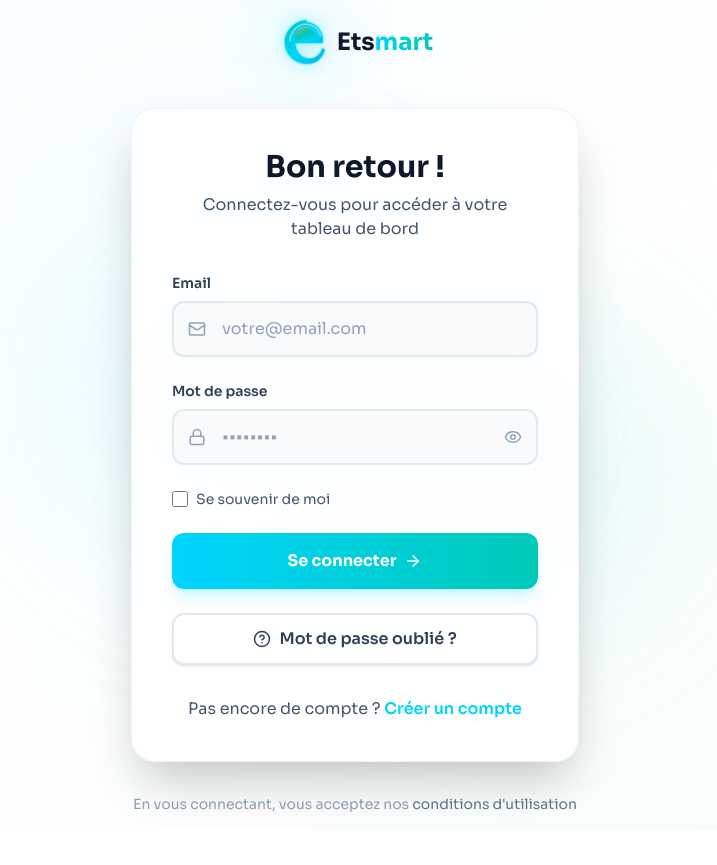
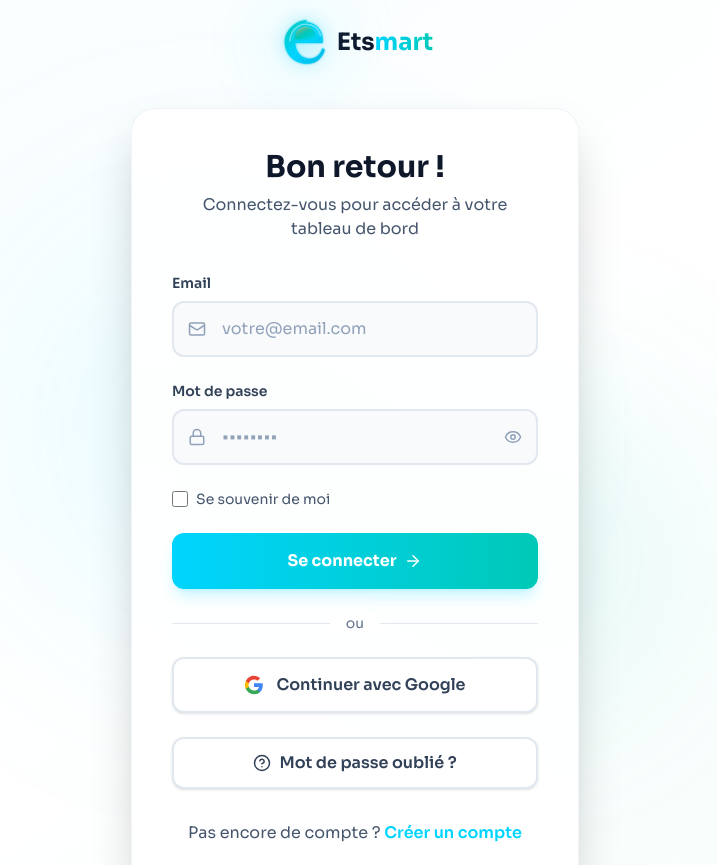
Before and after one commit to elky431-debug/Etsmart, a Next.js app: page /login in a window 1280 px wide. Shown: the top 865 px of the page, without its empty margins (285-1002 px from the left). Before the commit the page ends 830 px from the top, so only its background shows below. Built offline with nearby package versions, Linux system fonts and the light colour scheme; no server answers.

Commit message:
✨ Ajout authentification Google OAuth - Boutons sur login et register

```diff
--- a/src/app/auth/callback/route.ts
+++ b/src/app/auth/callback/route.ts
@@ -13,12 +13,35 @@ export async function GET(request: NextRequest) {
     const { error, data } = await supabase.auth.exchangeCodeForSession(code);
 
     if (!error && data.user) {
-      // Check if user is new (created in the last 60 seconds) → redirect to pricing
+      // Check if user is new (created in the last 60 seconds)
       const createdAt = new Date(data.user.created_at || '');
       const now = new Date();
       const isNewUser = (now.getTime() - createdAt.getTime()) < 60000; // 60 seconds
 
+      // For new users, ensure profile is created in users table
       if (isNewUser) {
+        try {
+          // Extract full name from user metadata (Google provides this)
+          const fullName = data.user.user_metadata?.full_name ||
+                          data.user.user_metadata?.name ||
+                          data.user.email?.split('@')[0] ||
+                          null;
+
+          // Try to create user profile (will fail silently if trigger already created it)
+          await supabase
+            .from('users')
+            .upsert({
+              id: data.user.id,
+              email: data.user.email!,
+              full_name: fullName,
+            }, {
+              onConflict: 'id'
+            });
+        } catch (err) {
+          // Silently ignore - trigger likely already created it or user exists
+          // This is not critical for OAuth flow
+        }
+
         // New user → redirect to pricing/paywall
         return NextResponse.redirect(new URL('/pricing', request.url));
       } else {
--- a/src/app/login/page.tsx
+++ b/src/app/login/page.tsx
@@ -13,8 +13,9 @@ export default function LoginPage() {
   const [password, setPassword] = useState('');
   const [showPassword, setShowPassword] = useState(false);
   const [isLoading, setIsLoading] = useState(false);
+  const [isGoogleLoading, setIsGoogleLoading] = useState(false);
   const [error, setError] = useState<string | null>(null);
-  const { signIn } = useAuth();
+  const { signIn, signInWithGoogle } = useAuth();
   const router = useRouter();
 
   const handleSubmit = async (e: React.FormEvent) => {
@@ -29,6 +30,18 @@ export default function LoginPage() {
     } catch (err: any) {
       setError(err.message || 'Email ou mot de passe incorrect');
       setIsLoading(false);
+    }
+  };
+
+  const handleGoogleSignIn = async () => {
+    setError(null);
+    setIsGoogleLoading(true);
+    try {
+      await signInWithGoogle();
+      // Redirect will be handled by Supabase OAuth flow
+    } catch (err: any) {
+      setError(err.message || 'Erreur lors de la connexion avec Google');
+      setIsGoogleLoading(false);
     }
   };
 
@@ -126,9 +139,9 @@ export default function LoginPage() {
 
             <motion.button
               type="submit"
-              disabled={isLoading}
-              whileHover={{ scale: isLoading ? 1 : 1.02 }}
-              whileTap={{ scale: isLoading ? 1 : 0.98 }}
+              disabled={isLoading || isGoogleLoading}
+              whileHover={{ scale: isLoading || isGoogleLoading ? 1 : 1.02 }}
+              whileTap={{ scale: isLoading || isGoogleLoading ? 1 : 0.98 }}
               className="w-full flex items-center justify-center gap-2 py-4 bg-gradient-to-r from-[#00d4ff] to-[#00c9b7] text-white font-bold rounded-xl hover:shadow-xl hover:shadow-[#00d4ff]/30 transition-all shadow-lg shadow-[#00d4ff]/20 disabled:opacity-50 disabled:cursor-not-allowed"
             >
               {isLoading ? (
@@ -140,6 +153,55 @@ export default function LoginPage() {
                 <>
                   Se connecter
                   <ArrowRight size={18} />
+                </>
+              )}
+            </motion.button>
+
+            {/* Divider */}
+            <div className="relative my-6">
+              <div className="absolute inset-0 flex items-center">
+                <div className="w-full border-t border-slate-200"></div>
+              </div>
+              <div className="relative flex justify-center text-sm">
+                <span className="px-4 bg-white text-slate-500">ou</span>
+              </div>
+            </div>
+
+            {/* Google Sign In Button */}
+            <motion.button
+              type="button"
+              onClick={handleGoogleSignIn}
+              disabled={isLoading || isGoogleLoading}
+              whileHover={{ scale: isLoading || isGoogleLoading ? 1 : 1.02 }}
+              whileTap={{ scale: isLoading || isGoogleLoading ? 1 : 0.98 }}
+              className="w-full flex items-center justify-center gap-3 py-3.5 bg-white text-slate-700 font-semibold rounded-xl border-2 border-slate-200 hover:border-slate-300 hover:shadow-md transition-all shadow-sm disabled:opacity-50 disabled:cursor-not-allowed"
+            >
+              {isGoogleLoading ? (
+                <svg className="animate-spin h-5 w-5" viewBox="0 0 24 24">
+                  <circle className="opacity-25" cx="12" cy="12" r="10" stroke="currentColor" strokeWidth="4" fill="none" />
+                  <path className="opacity-75" fill="currentColor" d="M4 12a8 8 0 018-8V0C5.373 0 0 5.373 0 12h4zm2 5.291A7.962 7.962 0 014 12H0c0 3.042 1.135 5.824 3 7.938l3-2.647z" />
+                </svg>
+              ) : (
+                <>
+                  <svg className="w-5 h-5" viewBox="0 0 24 24">
+                    <path
+                      fill="#4285F4"
+                      d="M22.56 12.25c0-.78-.07-1.53-.2-2.25H12v4.26h5.92c-.26 1.37-1.04 2.53-2.21 3.31v2.77h3.57c2.08-1.92 3.28-4.74 3.28-8.09z"
+                    />
+                    <path
+                      fill="#34A853"
+                      d="M12 23c2.97 0 5.46-.98 7.28-2.66l-3.57-2.77c-.98.66-2.23 1.06-3.71 1.06-2.86 0-5.29-1.93-6.16-4.53H2.18v2.84C3.99 20.53 7.7 23 12 23z"
+                    />
+                    <path
+                      fill="#FBBC05"
+                      d="M5.84 14.09c-.22-.66-.35-1.36-.35-2.09s.13-1.43.35-2.09V7.07H2.18C1.43 8.55 1 10.22 1 12s.43 3.45 1.18 4.93l2.85-2.22.81-.62z"
+                    />
+                    <path
+                      fill="#EA4335"
+                      d="M12 5.38c1.62 0 3.06.56 4.21 1.64l3.15-3.15C17.45 2.09 14.97 1 12 1 7.7 1 3.99 3.47 2.18 7.07l3.66 2.84c.87-2.6 3.3-4.53 6.16-4.53z"
+                    />
+                  </svg>
+                  Continuer avec Google
                 </>
               )}
             </motion.button>
--- a/src/app/register/page.tsx
+++ b/src/app/register/page.tsx
@@ -14,8 +14,9 @@ export default function RegisterPage() {
   const [password, setPassword] = useState('');
   const [showPassword, setShowPassword] = useState(false);
   const [isLoading, setIsLoading] = useState(false);
+  const [isGoogleLoading, setIsGoogleLoading] = useState(false);
   const [error, setError] = useState<string | null>(null);
-  const { signUp } = useAuth();
+  const { signUp, signInWithGoogle } = useAuth();
   const router = useRouter();
 
   const passwordStrength = {
@@ -36,6 +37,18 @@ export default function RegisterPage() {
     } catch (err: any) {
       setError(err.message || 'Une erreur est survenue lors de la création du compte');
       setIsLoading(false);
+    }
+  };
+
+  const handleGoogleSignUp = async () => {
+    setError(null);
+    setIsGoogleLoading(true);
+    try {
+      await signInWithGoogle();
+      // Redirect will be handled by Supabase OAuth flow
+    } catch (err: any) {
+      setError(err.message || 'Erreur lors de la connexion avec Google');
+      setIsGoogleLoading(false);
     }
   };
 
@@ -176,9 +189,9 @@ export default function RegisterPage() {
 
             <motion.button
               type="submit"
-              disabled={isLoading}
-              whileHover={{ scale: isLoading ? 1 : 1.02 }}
-              whileTap={{ scale: isLoading ? 1 : 0.98 }}
+              disabled={isLoading || isGoogleLoading}
+              whileHover={{ scale: isLoading || isGoogleLoading ? 1 : 1.02 }}
+              whileTap={{ scale: isLoading || isGoogleLoading ? 1 : 0.98 }}
               className="w-full flex items-center justify-center gap-2 py-4 bg-gradient-to-r from-[#00d4ff] to-[#00c9b7] text-white font-bold rounded-xl hover:shadow-xl hover:shadow-[#00d4ff]/30 transition-all shadow-lg shadow-[#00d4ff]/20 disabled:opacity-50 disabled:cursor-not-allowed"
             >
               {isLoading ? (
@@ -195,6 +208,55 @@ export default function RegisterPage() {
             </motion.button>
           </form>
 
+          {/* Divider */}
+          <div className="relative my-6">
+            <div className="absolute inset-0 flex items-center">
+              <div className="w-full border-t border-slate-200"></div>
+            </div>
+            <div className="relative flex justify-center text-sm">
+              <span className="px-4 bg-white text-slate-500">ou</span>
+            </div>
+          </div>
+
+          {/* Google Sign Up Button */}
+          <motion.button
+            type="button"
+            onClick={handleGoogleSignUp}
+            disabled={isLoading || isGoogleLoading}
+            whileHover={{ scale: isLoading || isGoogleLoading ? 1 : 1.02 }}
+            whileTap={{ scale: isLoading || isGoogleLoading ? 1 : 0.98 }}
+            className="w-full flex items-center justify-center gap-3 py-3.5 bg-white text-slate-700 font-semibold rounded-xl border-2 border-slate-200 hover:border-slate-300 hover:shadow-md transition-all shadow-sm disabled:opacity-50 disabled:cursor-not-allowed"
+          >
+            {isGoogleLoading ? (
+              <svg className="animate-spin h-5 w-5" viewBox="0 0 24 24">
+                <circle className="opacity-25" cx="12" cy="12" r="10" stroke="currentColor" strokeWidth="4" fill="none" />
+                <path className="opacity-75" fill="currentColor" d="M4 12a8 8 0 018-8V0C5.373 0 0 5.373 0 12h4zm2 5.291A7.962 7.962 0 014 12H0c0 3.042 1.135 5.824 3 7.938l3-2.647z" />
+              </svg>
+            ) : (
+              <>
+                <svg className="w-5 h-5" viewBox="0 0 24 24">
+                  <path
+                    fill="#4285F4"
+                    d="M22.56 12.25c0-.78-.07-1.53-.2-2.25H12v4.26h5.92c-.26 1.37-1.04 2.53-2.21 3.31v2.77h3.57c2.08-1.92 3.28-4.74 3.28-8.09z"
+                  />
+                  <path
+                    fill="#34A853"
+                    d="M12 23c2.97 0 5.46-.98 7.28-2.66l-3.57-2.77c-.98.66-2.23 1.06-3.71 1.06-2.86 0-5.29-1.93-6.16-4.53H2.18v2.84C3.99 20.53 7.7 23 12 23z"
+                  />
+                  <path
+                    fill="#FBBC05"
+                    d="M5.84 14.09c-.22-.66-.35-1.36-.35-2.09s.13-1.43.35-2.09V7.07H2.18C1.43 8.55 1 10.22 1 12s.43 3.45 1.18 4.93l2.85-2.22.81-.62z"
+                  />
+                  <path
+                    fill="#EA4335"
+                    d="M12 5.38c1.62 0 3.06.56 4.21 1.64l3.15-3.15C17.45 2.09 14.97 1 12 1 7.7 1 3.99 3.47 2.18 7.07l3.66 2.84c.87-2.6 3.3-4.53 6.16-4.53z"
+                  />
+                </svg>
+                Continuer avec Google
+              </>
+            )}
+          </motion.button>
+
           <p className="text-center text-slate-600 mt-8">
             Déjà un compte ?{' '}
             <Link href="/login" className="text-[#00d4ff] hover:text-[#00c9b7] font-semibold transition-colors">
```
